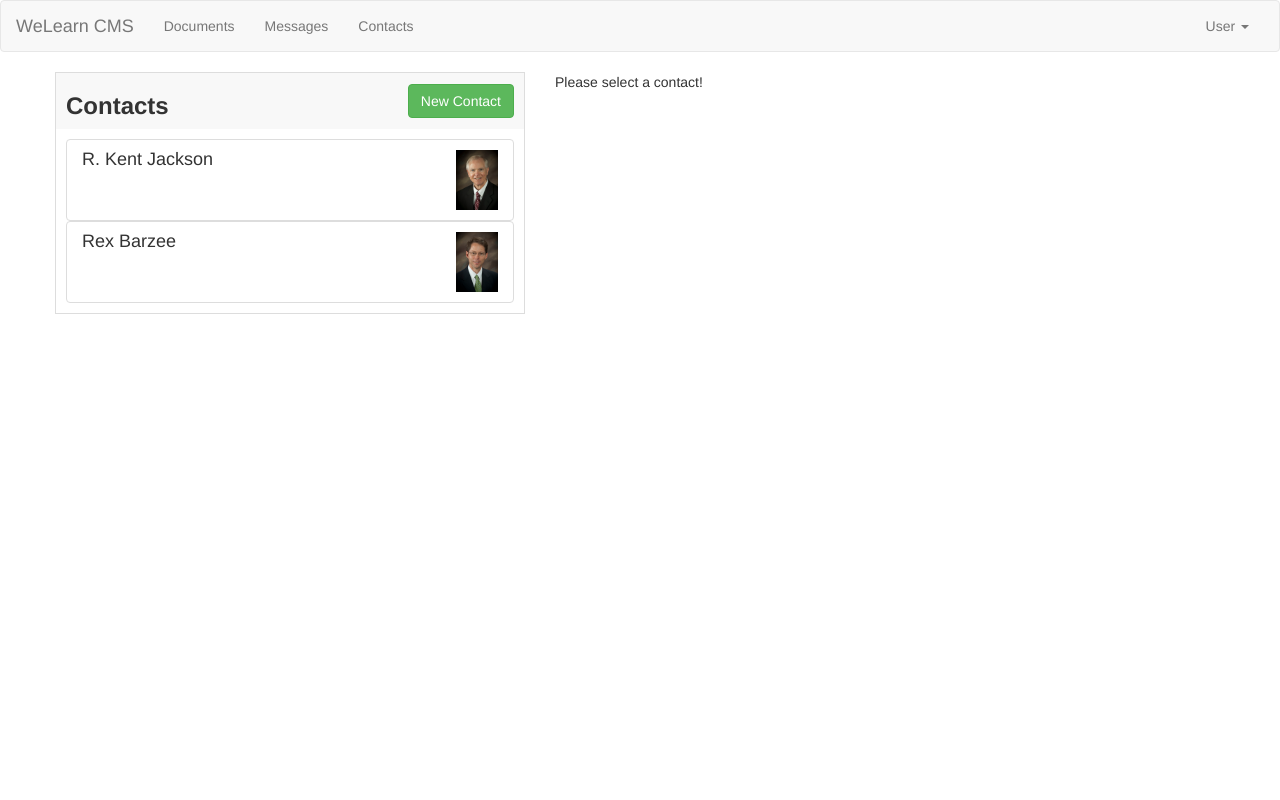
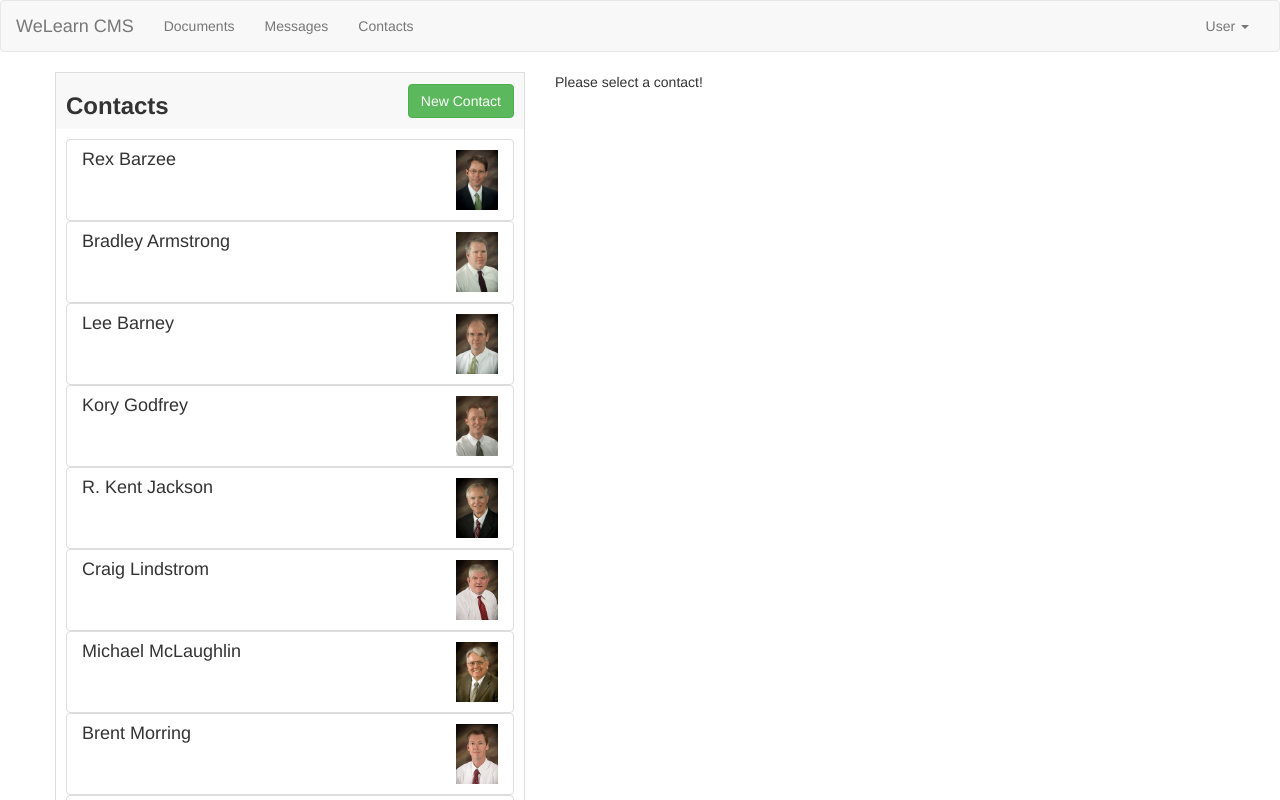
Before and after one commit to leonidasyopan/wdd-430-cms-project, an Angular app: page / in a window 1280 px wide. Shown: the top 800 px of the page. Built offline with nearby package versions, Linux system fonts and the light colour scheme.

Commit message:
refactored contact list to user Contact Service

```diff
--- a/src/app/contacts/contact-list/contact-list.component.ts
+++ b/src/app/contacts/contact-list/contact-list.component.ts
@@ -1,6 +1,7 @@
-import { Component, EventEmitter, OnInit, Output } from '@angular/core';
+import { Component, OnInit } from '@angular/core';
 
 import { Contact } from '../contact.model'
+import { ContactService } from '../contact.service';
 
 @Component({
   selector: 'cms-contact-list',
@@ -8,34 +9,17 @@ import { Contact } from '../contact.model'
   styleUrls: ['./contact-list.component.css']
 })
 export class ContactListComponent implements OnInit {
-  @Output() selectedContactEvent = new EventEmitter<Contact>();
 
-  contacts: Contact[] = [
-    new Contact(
-      "1",
-      "R. Kent Jackson",
-      "jacksonk@byui.edu",
-      "208-496-3771",
-      "assets/images/jacksonk.jpg",
-      null,
-    ),
-    new Contact(
-      "2",
-      "Rex Barzee",
-      "barzeer@byui.edu",
-      "208-496-3768",
-      "assets/images/barzeer.jpg",
-      null,
-    ),
-  ];
+  contacts: Contact[] = [];
 
-  constructor() { }
+  constructor(private contactService: ContactService) { }
 
   ngOnInit(): void {
+    this.contacts = this.contactService.getContacts();
   }
 
   onSelected(contact: Contact) {
-    this.selectedContactEvent.emit(contact)
+    this.contactService.contactSelectedEvent.emit(contact);
   }
 
 }
--- a/src/app/contacts/contact.service.ts
+++ b/src/app/contacts/contact.service.ts
@@ -1,4 +1,4 @@
-import { Injectable } from '@angular/core';
+import { EventEmitter, Injectable } from '@angular/core';
 
 import { Contact } from './contact.model';
 
@@ -11,6 +11,8 @@ import {MOCKCONTACTS} from './MOCKCONTACTS';
 export class ContactService {
 
   contacts: Contact [] =[];
+
+  contactSelectedEvent = new EventEmitter<Contact>();
 
   constructor() {
     this.contacts = MOCKCONTACTS;
--- a/src/app/contacts/contacts.component.html
+++ b/src/app/contacts/contacts.component.html
@@ -1,7 +1,6 @@
 <div class="row">
   <div class="col-md-5">
-    <cms-contact-list
-    (selectedContactEvent)="selectedContact = $event"></cms-contact-list>
+    <cms-contact-list></cms-contact-list>
   </div>
   <div class="col-md-4">
     <cms-contact-detail
--- a/src/app/contacts/contacts.component.ts
+++ b/src/app/contacts/contacts.component.ts
@@ -1,6 +1,7 @@
 import { Component, OnInit } from '@angular/core';
 
 import { Contact } from './contact.model'
+import { ContactService } from './contact.service';
 
 @Component({
   selector: 'cms-contacts',
@@ -10,9 +11,15 @@ import { Contact } from './contact.model'
 export class ContactsComponent implements OnInit {
   selectedContact: Contact;
 
-  constructor() { }
+  constructor(private contactService: ContactService) { }
 
   ngOnInit(): void {
+    this.contactService.contactSelectedEvent
+      .subscribe(
+        (contact: Contact) => {
+          this.selectedContact = contact;
+        }
+      )
   }
 
 }
```
